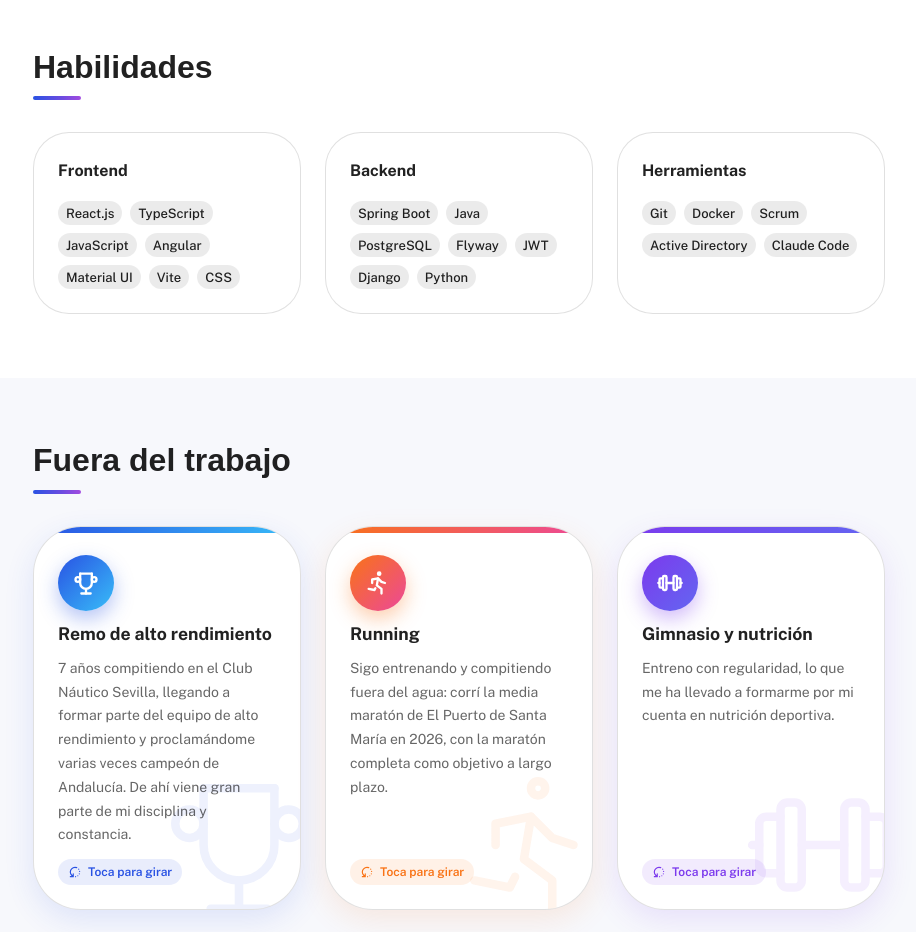
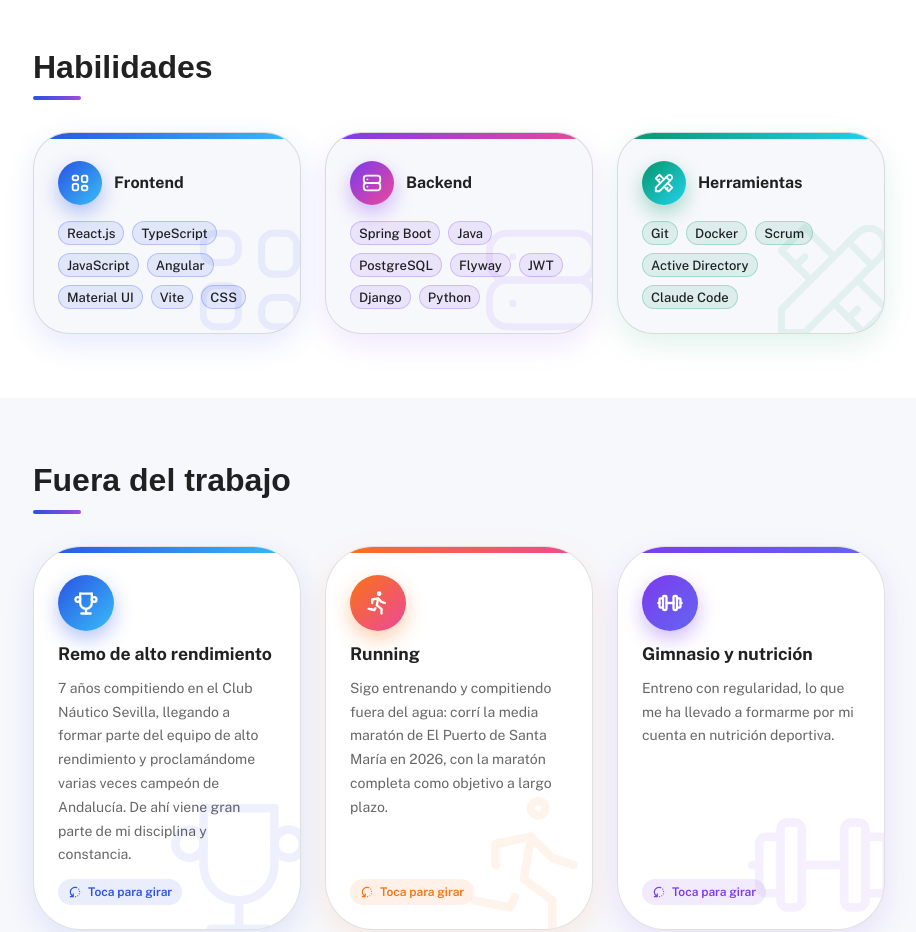
Before and after one commit to javipintado3/personal-portfolio, a React (Vite) app: page / in a window 1280 px wide. Shown: the part 3460-4392 px from the top of the page, without its empty margins (181-1097 px from the left). Built offline with nearby package versions, Linux system fonts and the light colour scheme; a web font is replaced by a local one.

Commit message:
Skills: color-coded cards with icons and tinted chips per category

```diff
--- a/src/components/sections/Skills.tsx
+++ b/src/components/sections/Skills.tsx
@@ -1,8 +1,22 @@
-import { Box, Chip, Container, Grid, Paper, Typography } from '@mui/material';
+import { Box, Chip, Container, Grid, Typography } from '@mui/material';
+import { IconLayout2, IconServer, IconTools, type Icon } from '@tabler/icons-react';
 
 import Reveal from '../common/Reveal';
 import SectionTitle from '../common/SectionTitle';
 import { skillGroups } from '../../data/profile';
+
+type Look = {
+  icon: Icon;
+  from: string;
+  to: string;
+};
+
+/** Cada grupo tiene su color e icono, en el mismo orden que `skillGroups`: frontend, backend y herramientas. */
+const LOOKS: Look[] = [
+  { icon: IconLayout2, from: '#2952E3', to: '#38BDF8' },
+  { icon: IconServer, from: '#7C3AED', to: '#EC4899' },
+  { icon: IconTools, from: '#059669', to: '#22D3EE' },
+];
 
 const Skills = () => {
   return (
@@ -11,34 +25,89 @@ const Skills = () => {
         <SectionTitle>Habilidades</SectionTitle>
 
         <Grid container spacing={3}>
-          {skillGroups.map((group) => (
+          {skillGroups.map((group, index) => {
+            const look = LOOKS[index % LOOKS.length];
+            const GroupIcon = look.icon;
+            return (
               <Grid key={group.title} size={{ xs: 12, sm: 4 }}>
                 <Reveal stretch>
-                <Paper
-                  variant="outlined"
+                  <Box
                     sx={{
+                      position: 'relative',
+                      overflow: 'hidden',
+                      height: '100%',
                       p: 3,
-                    height: '100%',
+                      pt: 3.5,
                       borderRadius: 3,
+                      border: 1,
+                      borderColor: 'divider',
+                      bgcolor: 'background.default',
+                      boxShadow: `0 10px 30px ${look.from}1f`,
                       transition: 'transform 0.25s ease, box-shadow 0.25s ease',
                       '&:hover': {
                         transform: 'translateY(-6px)',
-                      boxShadow: 6,
+                        boxShadow: `0 16px 36px ${look.from}40`,
+                      },
+                      // Franja de color arriba
+                      '&::before': {
+                        content: '""',
+                        position: 'absolute',
+                        inset: '0 0 auto 0',
+                        height: 6,
+                        background: `linear-gradient(90deg, ${look.from}, ${look.to})`,
                       },
                     }}
                   >
-                  <Typography variant="subtitle1" sx={{ fontWeight: 700, mb: 2 }}>
+                    {/* Icono grande de fondo, como marca de agua */}
+                    <Box
+                      aria-hidden
+                      sx={{ position: 'absolute', right: -20, bottom: -24, color: look.from, opacity: 0.08 }}
+                    >
+                      <GroupIcon size={140} stroke={1.2} />
+                    </Box>
+
+                    <Box sx={{ position: 'relative', display: 'flex', flexDirection: 'column', gap: 2 }}>
+                      <Box sx={{ display: 'flex', alignItems: 'center', gap: 1.5 }}>
+                        <Box
+                          sx={{
+                            width: 44,
+                            height: 44,
+                            borderRadius: 2.5,
+                            display: 'grid',
+                            placeItems: 'center',
+                            color: '#fff',
+                            background: `linear-gradient(135deg, ${look.from}, ${look.to})`,
+                            boxShadow: `0 8px 20px ${look.from}59`,
+                          }}
+                        >
+                          <GroupIcon size={22} />
+                        </Box>
+                        <Typography variant="subtitle1" sx={{ fontWeight: 700 }}>
                           {group.title}
                         </Typography>
+                      </Box>
+
                       <Box sx={{ display: 'flex', flexWrap: 'wrap', gap: 1 }}>
                         {group.skills.map((skill) => (
-                      <Chip key={skill} label={skill} size="small" />
+                          <Chip
+                            key={skill}
+                            label={skill}
+                            size="small"
+                            sx={{
+                              bgcolor: `${look.from}1a`,
+                              border: 1,
+                              borderColor: `${look.from}40`,
+                              color: 'text.primary',
+                            }}
+                          />
                         ))}
                       </Box>
-                </Paper>
+                    </Box>
+                  </Box>
                 </Reveal>
               </Grid>
-          ))}
+            );
+          })}
         </Grid>
       </Container>
     </Box>
```
Lines whose indentation alone changed are shown as unchanged.
